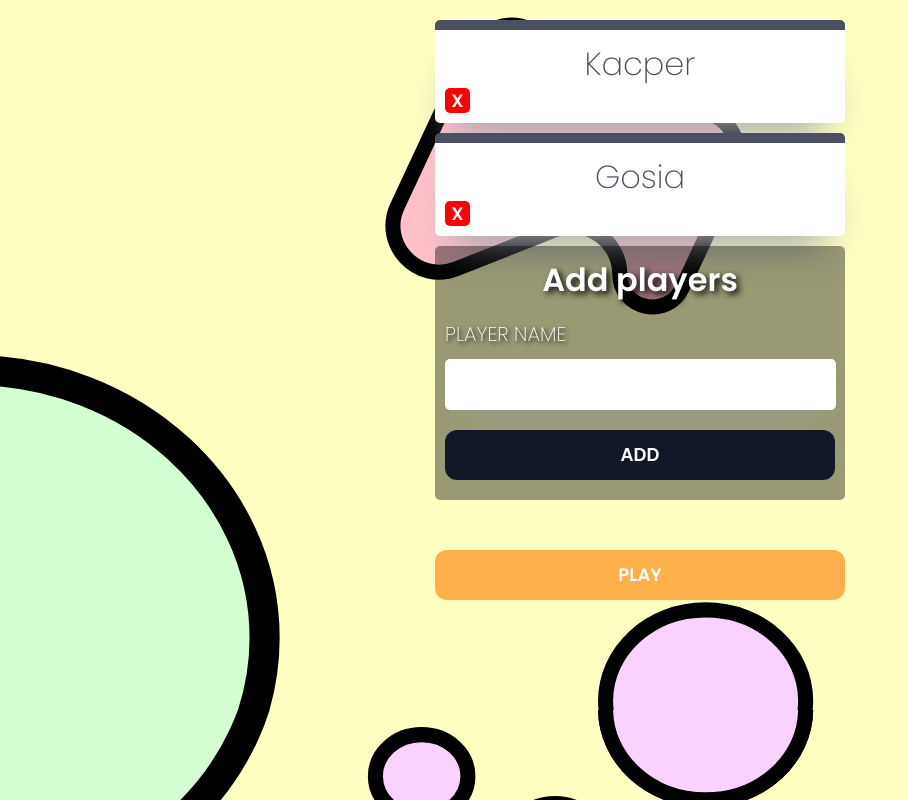
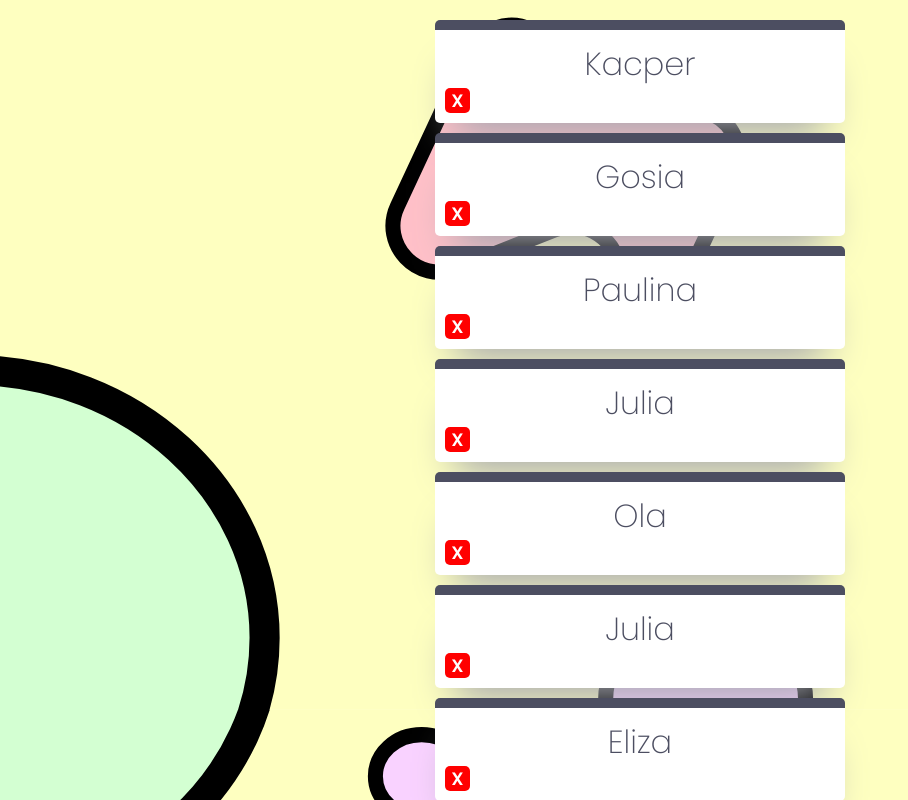
Before and after one commit to Sharqiewicz/Vodcat, a React (Create React App) app: page /players in a window 1280 px wide. Shown: the top 800 px of the page, without its empty margins (0-908 px from the left). Built offline with nearby package versions, Linux system fonts and the light colour scheme.

Commit message:
add /utils testing

```diff
--- a/src/storage/playersSlice.ts
+++ b/src/storage/playersSlice.ts
@@ -13,6 +13,31 @@ const defaultState: Player[] = [
     name: 'Gosia',
     points: 0,
     id: 'dsakj2234',
+  },
+  {
+    name: 'Paulina',
+    points: 0,
+    id: 'diwooss22',
+  },
+  {
+    name: 'Julia',
+    points: 0,
+    id: '3772-ss',
+  },
+  {
+    name: 'Ola',
+    points: 0,
+    id: 'peoijgq',
+  },
+  {
+    name: 'Julia',
+    points: 0,
+    id: '938278-ddda',
+  },
+  {
+    name: 'Eliza',
+    points: 0,
+    id: 'jdgskowwwjfu',
   },
 ];
 
--- a/src/utils/index.ts
+++ b/src/utils/index.ts
@@ -1,3 +1 @@
-export const getUniqueID = function () {
-  return '_' + Math.random().toString(36);
-};
+export const getUniqueID = (): string => '_' + Math.random().toString(36);
```
Also changed, not shown: 1 other file (tests, documents, lock files or other folders).
